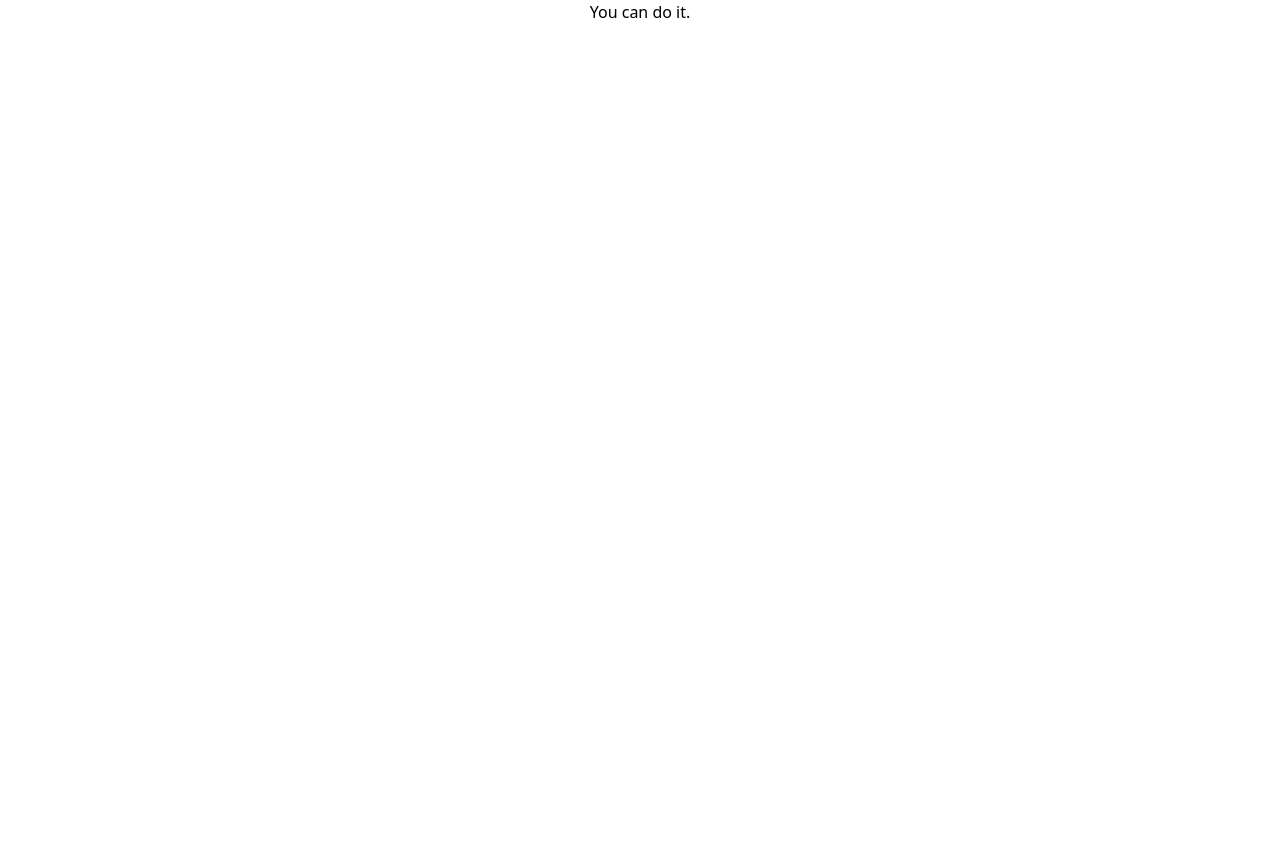
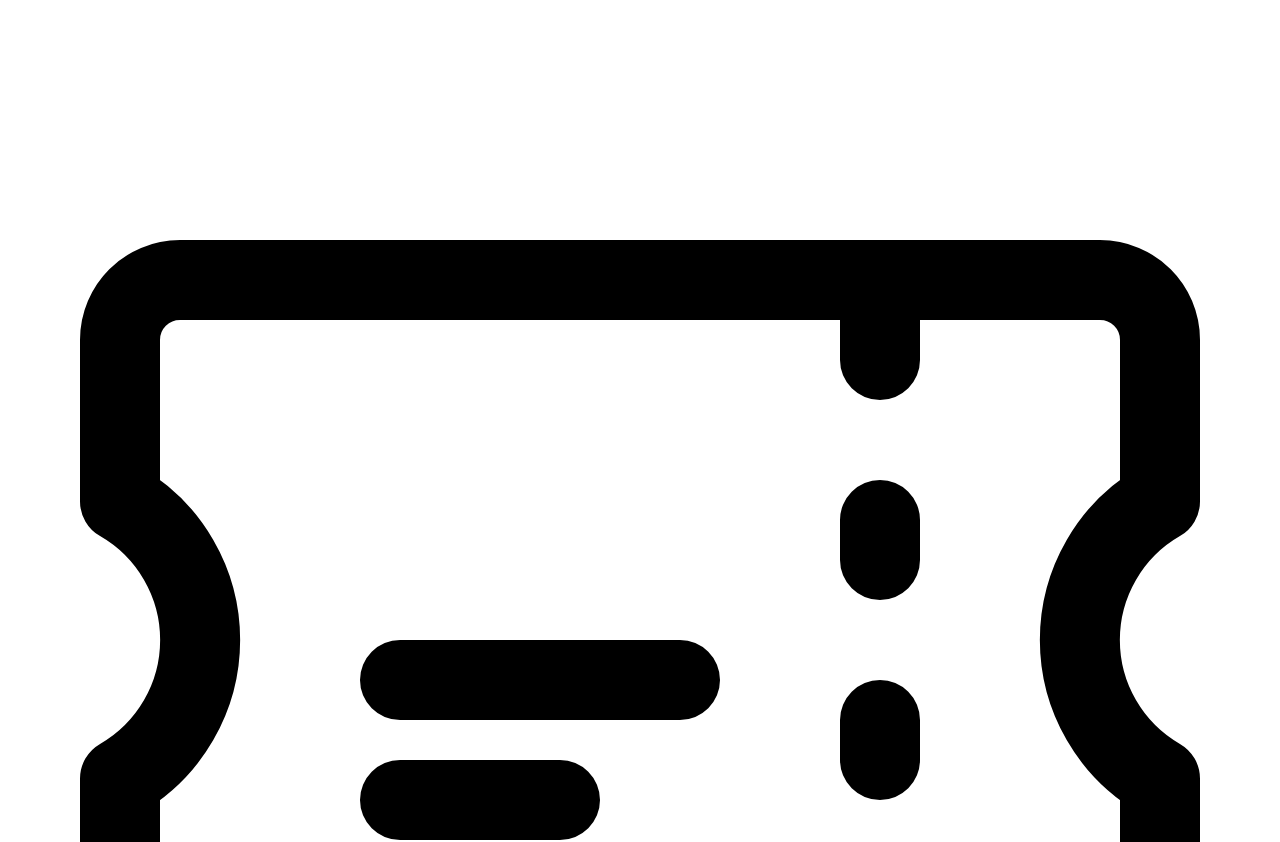
Before and after one commit to Feven98/booking-app, a React (Vite) app in the folder user/: page / in a window 1280 px wide. Shown: the top 842 px of the page. Before the commit the page ends 800 px from the top, so only its background shows below. Built offline with nearby package versions, Linux system fonts and the light colour scheme.

Commit message:
header symbol

```diff
--- a/user/src/App.jsx
+++ b/user/src/App.jsx
@@ -3,7 +3,16 @@ import './App.css'
 function App() {
 
   return (
-   <div>You can do it.</div>
+   <div>
+    <header>
+      <a href='' className='symbol'>
+    <svg xmlns="http://www.w3.org/2000/svg" fill="none" viewBox="0 0 24 24" strokeWidth="1.5" stroke="currentColor" className="w-8 h-8">
+  <path strokeLinecap="round" strokeLinejoin="round" d="M16.5 6v.75m0 3v.75m0 3v.75m0 3V18m-9-5.25h5.25M7.5 15h3M3.375 5.25c-.621 0-1.125.504-1.125 1.125v3.026a2.999 2.999 0 010 5.198v3.026c0 .621.504 1.125 1.125 1.125h17.25c.621 0 1.125-.504 1.125-1.125v-3.026a2.999 2.999 0 010-5.198V6.375c0-.621-.504-1.125-1.125-1.125H3.375z" />
+</svg>
+<span>MAFND</span>
+</a>
+    </header>
+   </div>
 
   )
 }
```
